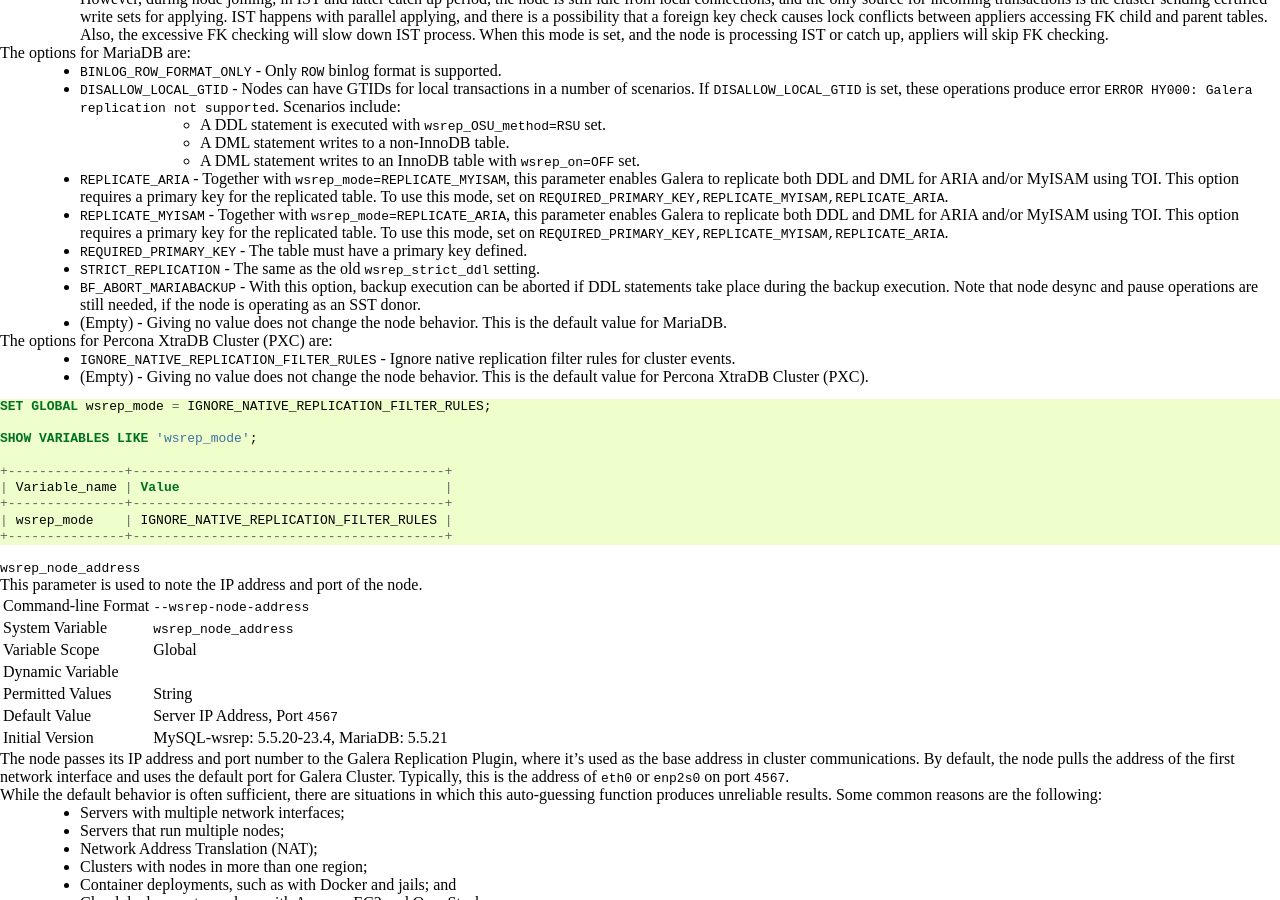
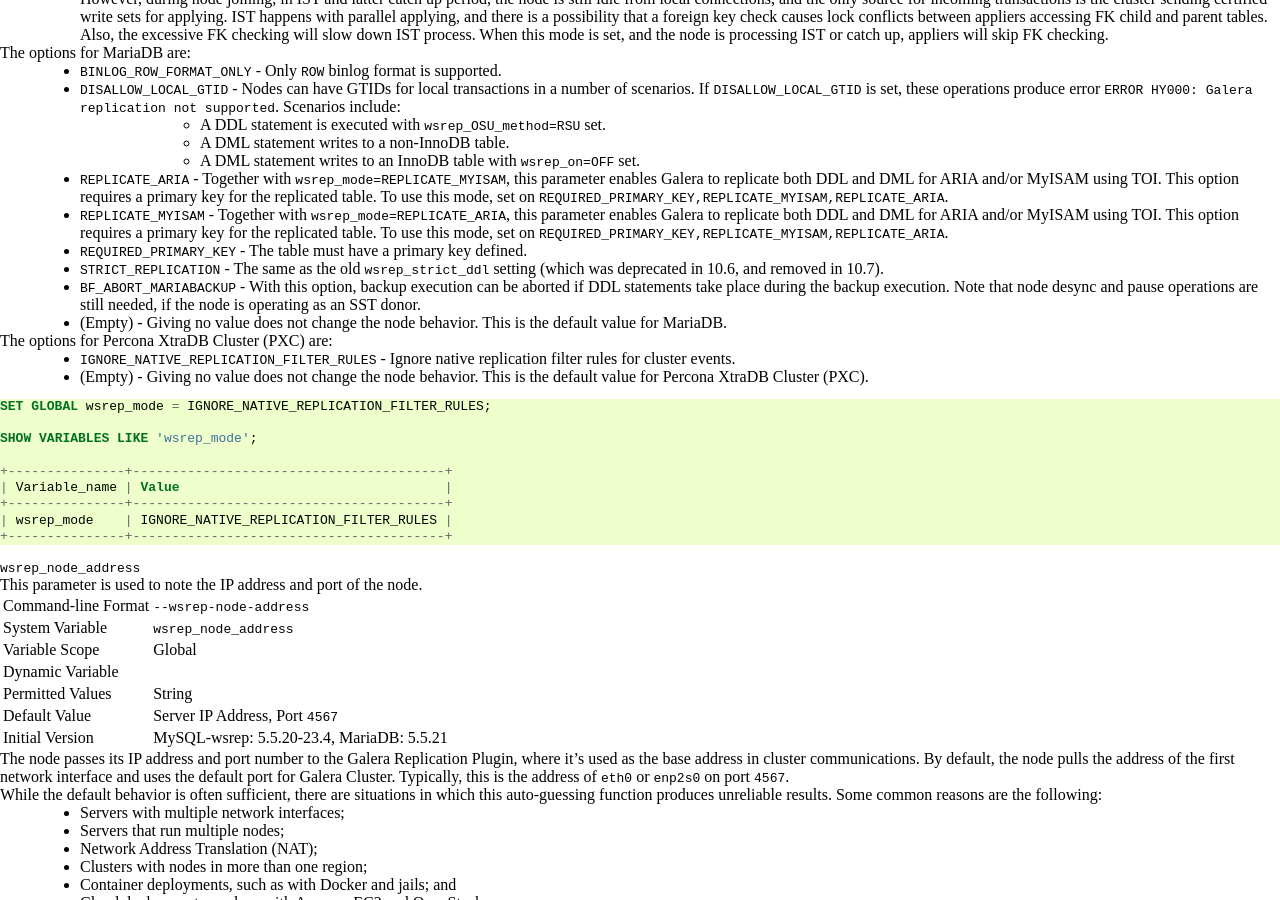
Before and after one commit to codership/documentation, a Sphinx documentation site: the page built from galeracluster/source/documentation/mysql-wsrep-options.rst, in a window 1280 px wide and 900 px high, scrolled down 11559 px. Built offline with Sphinx 7.4.7, drawn with Linux system fonts in a browser that asks for light colours; comment, search, counter and statistics services are not loaded.

Commit message:
note about versions in strict_replication

```diff
--- a/galeracluster/source/documentation/mysql-wsrep-options.rst
+++ b/galeracluster/source/documentation/mysql-wsrep-options.rst
@@ -1031,7 +1031,7 @@ The options for MariaDB are:
 - ``REPLICATE_ARIA`` - Together with ``wsrep_mode=REPLICATE_MYISAM``, this parameter enables Galera to replicate both DDL and DML for ARIA and/or MyISAM using TOI. This option requires a primary key for the replicated table. To use this mode, set on ``REQUIRED_PRIMARY_KEY,REPLICATE_MYISAM,REPLICATE_ARIA``.
 - ``REPLICATE_MYISAM`` - Together with ``wsrep_mode=REPLICATE_ARIA``, this parameter enables Galera to replicate both DDL and DML for ARIA and/or MyISAM using TOI. This option requires a primary key for the replicated table. To use this mode, set on ``REQUIRED_PRIMARY_KEY,REPLICATE_MYISAM,REPLICATE_ARIA``.
 - ``REQUIRED_PRIMARY_KEY`` - The table must have a primary key defined.
-- ``STRICT_REPLICATION`` - The same as the old ``wsrep_strict_ddl`` setting.
+- ``STRICT_REPLICATION`` - The same as the old ``wsrep_strict_ddl`` setting (which was deprecated in 10.6, and removed in 10.7).
 - ``BF_ABORT_MARIABACKUP`` - With this option, backup execution can be aborted if DDL statements take place during the backup execution. Note that node desync and pause operations are still needed, if the node is operating as an SST donor.
 - (Empty) - Giving no value does not change the node behavior. This is the default value for MariaDB.
 
```
